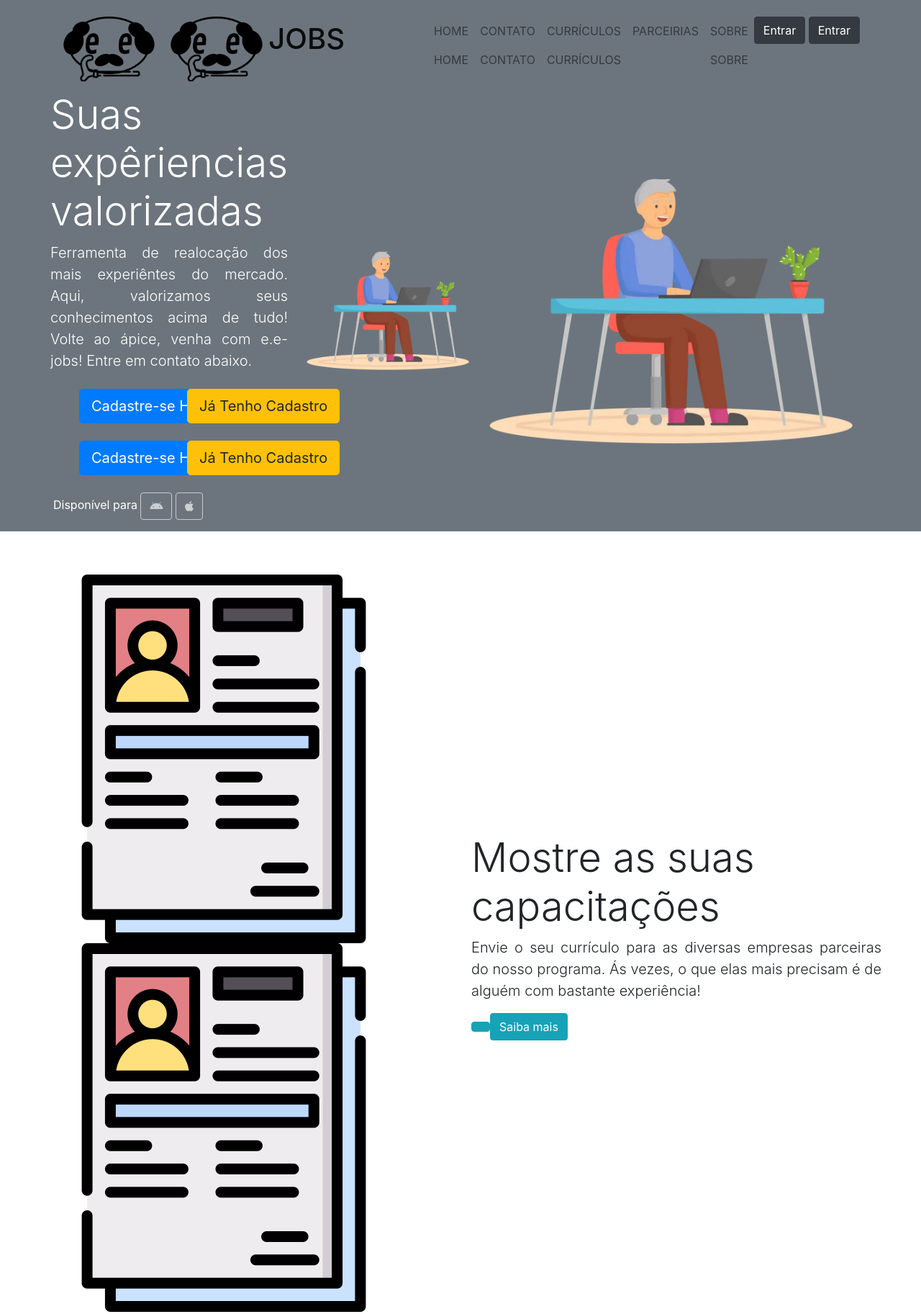
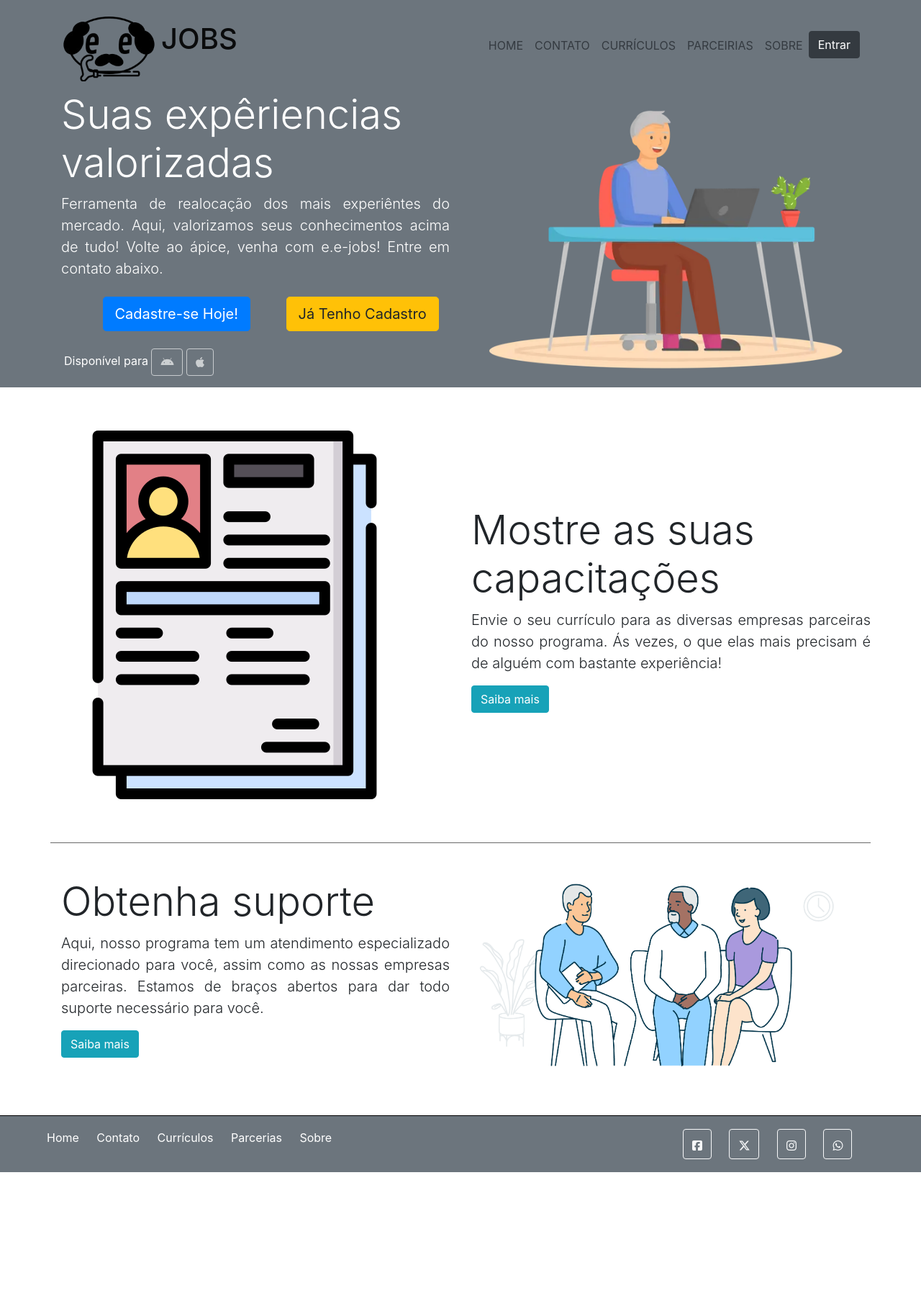
Before and after one commit to ProjetoPROZ-Grupo3/EE-Jobs, a website: page index.html in a window 1280 px wide. Shown: the top 1825 px of the page at 72% size. After the commit the page ends 1628 px from the top, so only its background shows below. Drawn offline with nearby package versions, Linux system fonts and the light colour scheme.

Commit message:
redoing stuff

```diff
--- a/index.html
+++ b/index.html
@@ -24,15 +24,8 @@
     <header> <!-- Header's Start / INICIO CABEÇALHO -->
 
         <!-- NAVIGATION BAR / BARRA DE NAVEGAÇÃO -->
-    <header> <!-- Header's Start / INICIO CABEÇALHO -->
-
-        <!-- NAVIGATION BAR / BARRA DE NAVEGAÇÃO -->
         <nav class="navbar navbar-expand-md navbar-light bg-secondary">
             <div class="container">
-
-                <!-- CLICKABLE LOGOTYPE / IMAGEM CLICÁVEL DA LOGO -->
-                <a href="index.html" class="navbar-brand">
-                    <img src="assets/logo_ee_oldcane.png" height="100">
 
                 <!-- CLICKABLE LOGOTYPE / IMAGEM CLICÁVEL DA LOGO -->
                 <a href="index.html" class="navbar-brand">
@@ -41,28 +34,22 @@
                 </a>
 
                 <!-- NAVBAR COLLAPSE BUTTON / BOTÃO DE MENU EXPANSIVO (ONLY WORKS ON SMALL DEVICES / SO FUNCIONA EM TELAS MENORES) -->
-                <!-- NAVBAR COLLAPSE BUTTON / BOTÃO DE MENU EXPANSIVO (ONLY WORKS ON SMALL DEVICES / SO FUNCIONA EM TELAS MENORES) -->
                 <button class="navbar-toggler" data-toggle="collapse" data-target="#navigation__bar">
                     <span class="navbar-toggler-icon" data-toggle="collapse" data-target="#navigation__bar"></span>
                 </button>
-
-                <!-- NAVIGATION BAR DIV / BARRA DE NAVEGAÇÃO MESMO, O BOTÃO EXPANSIVO REVELA-->
 
                 <!-- NAVIGATION BAR DIV / BARRA DE NAVEGAÇÃO MESMO, O BOTÃO EXPANSIVO REVELA-->
                 <div class="collapse navbar-collapse text-right" id="navigation__bar">
                     <ul class="navbar-nav ml-auto">
                         <li class="nav-item">
                             <a class="nav-link text-dark" href='index.html'>HOME</a>
-                            <a class="nav-link text-dark" href='index.html'>HOME</a>
                         </li>
 
                         <li class="nav-item">
                             <a class="nav-link text-dark" href='contact-us.html'>CONTATO</a>
-                            <a class="nav-link text-dark" href='contact-us.html'>CONTATO</a>
                         </li>
 
                         <li class="nav-item">
-                            <a class="nav-link text-dark" href="curriculums.html">CURRÍCULOS</a>
                             <a class="nav-link text-dark" href="curriculums.html">CURRÍCULOS</a>
                         </li>
 
@@ -72,39 +59,25 @@
 
                         <li class="nav-item">
                             <a class="nav-link text-dark" href="about-us.html">SOBRE</a>
-                            <a class="nav-link text-dark" href="about-us.html">SOBRE</a>
                         </li>
 
                         <li>
-                            <a class="btn btn-dark" href="login.html">Entrar</a>
                             <a class="btn btn-dark" href="login.html">Entrar</a>
                         </li>
                     </ul>
                 </div>
                 <!-- FINAL BARRA DE NAVEGAÇÃO EM TELA GRANDE -->
 
-                <!-- FINAL BARRA DE NAVEGAÇÃO EM TELA GRANDE -->
 
             </div>
         </nav>
         <!-- END OF NAVIGATION BAR / FIM DA BARRA DE NAVEGAÇÃO -->
 
     </header> <!-- Headers End / FIM DO CABEÇALHO -->
-        </nav>
-        <!-- END OF NAVIGATION BAR / FIM DA BARRA DE NAVEGAÇÃO -->
 
-    </header> <!-- Headers End / FIM DO CABEÇALHO -->
-
-    <!-- FIRST CONTENT SECTION / PRIMEIRA SEÇÃO DE CONTEUDOS -->
     <!-- FIRST CONTENT SECTION / PRIMEIRA SEÇÃO DE CONTEUDOS -->
     <section id="home">
         <div class="container">
-
-            <!-- FORM, TEXT AND IMAGE SECTION / SEÇÃO DO FORMULÁRIO, TEXTO E IMAGEM -->
-            <div class="row">
-
-                <!-- Uses 10 center columns on sm&md screens, on lg&xl it'll use 6 / ANOTAÇÃO DE REGRA DO BOOTSTRAP -->
-
             <!-- FORM, TEXT AND IMAGE SECTION / SEÇÃO DO FORMULÁRIO, TEXTO E IMAGEM -->
             <div class="row">
 
@@ -115,14 +88,7 @@
                     <div class="align-self-center">
 
                         <!-- TITLE / TITULO DO BANNER -->
-
-                    <!-- FORM AND TEXT / FORMULARIO E TEXTO -->
-                    <div class="align-self-center">
-
-                        <!-- TITLE / TITULO DO BANNER -->
                         <h2 class="display-4">Suas expêriencias valorizadas</h2>
-
-                        <!-- PARAGRAFO DO BANNER -->
 
                         <!-- PARAGRAFO DO BANNER -->
                         <p class="text-justify lead">
@@ -141,24 +107,10 @@
                                     <button class="btn btn-warning btn-lg" onclick="">Já Tenho Cadastro</button>
                                 </a>
                         </div>
-                        <!-- FORM / FORMULARIO -->
-                        <div class="row container mt-4 mb-4">
-                                <!-- BOTÃO ESTÁ SEM PROPRIEDADE ONCLICK, CRIAR DEPOIS "irTelaCadastro()" (OU TRANSFORMAR EM ANCORA, <a href="contato"> ) -->
-                                <a href="login.html" target="_blank" class="col-8 offset-2 col-sm-8 col-md-5 offset-md-1 offset-lg-0 offset-xl-1">
-                                    <button class="btn btn-primary btn-lg" onclick="">Cadastre-se Hoje!</button>
-                                </a>
 
-                                <a href="login.html" target="_blank" class="col-8 offset-2 col-sm-8 col-md-5 offset-md-1 ">
-                                    <button class="btn btn-warning btn-lg" onclick="">Já Tenho Cadastro</button>
-                                </a>
-                        </div>
-
-                        <!-- DISPONIBILIDADE DE ACESSO -->
                         <!-- DISPONIBILIDADE DE ACESSO -->
                         <p class="px-1">
                             Disponível para
-
-                            <!-- BOTÕES DESABILITADOS, POIS AFINAL, NÃO EXISTE APLICATIVO -->
 
                             <!-- BOTÕES DESABILITADOS, POIS AFINAL, NÃO EXISTE APLICATIVO -->
                             <a class="btn btn-outline-light disabled">
@@ -176,12 +128,6 @@
                 <!-- ELDERLY IMAGE / IMAGEM DE UM IDOSO -->
                 <div class="col-md-6 d-none d-lg-block align-self-center">
                     <img class="img-fluid" src="assets/obj_elderly_man.webp">
-                    </div> <!-- End Text and Form Section / FIM DA SEÇÃO DE TEXTO E FORMULARIO-->
-                </div>
-
-                <!-- ELDERLY IMAGE / IMAGEM DE UM IDOSO -->
-                <div class="col-md-6 d-none d-lg-block align-self-center">
-                    <img class="img-fluid" src="assets/obj_elderly_man.webp">
                 </div>
 
 
@@ -190,38 +136,25 @@
     </section>
 
     <!-- SECOND CONTENT SECTION / SEGUNDA SEÇÃO DE CONTEUDO -->
-    <!-- SECOND CONTENT SECTION / SEGUNDA SEÇÃO DE CONTEUDO -->
     <section class="container horizontal__rule__box">
-        <div class="row">
-
-            <!-- RESUME ICON / ICONE DE CURRICULO -->
         <div class="row">
 
             <!-- RESUME ICON / ICONE DE CURRICULO -->
             <div class="col-8 offset-2 col-sm-8 offset-sm-2 col-md-6 offset-md-0 align-self-center">
                 <img src="assets/obj_curriculum.png" alt="Imagem de um currículo" class="img-fluid">
-                <img src="assets/obj_curriculum.png" alt="Imagem de um currículo" class="img-fluid">
             </div>
 
-            <!-- TEXT AND BUTTON / TEXTO E BOTÃO -->
             <!-- TEXT AND BUTTON / TEXTO E BOTÃO -->
             <div class="col-10 offset-1 col-sm-10 offset-sm-1 col-md-6 offset-md-0 d-flex">
                 <div class="align-self-center mt-5 mb-5">
 
                     <!-- TÍTULO DO BANNER -->
-
-                    <!-- TÍTULO DO BANNER -->
                     <h2 class="display-4">Mostre as suas capacitações</h2>
-
-                        <!-- PARAGRAFO DO BANNER -->
 
                         <!-- PARAGRAFO DO BANNER -->
                         <p class="text-justify lead">
                             Envie o seu currículo para as diversas empresas parceiras do nosso programa. Ás vezes, o que elas mais precisam
                             é de alguém com bastante experiência!<br>
-
-                            <!-- ANCORA SEM DIREÇÃO DEFINIDA, IRÁ SER PARA ABA DE CONTATOS OU ABA DE DÚVIDAS(CRIAR)-->
-                            <a href="contact-us.html" class="btn btn-info mt-3">
 
                             <!-- ANCORA SEM DIREÇÃO DEFINIDA, IRÁ SER PARA ABA DE CONTATOS OU ABA DE DÚVIDAS(CRIAR)-->
                             <a href="contact-us.html" class="btn btn-info mt-3">
@@ -234,24 +167,18 @@
     </section>
 
     <!-- THIRD CONTENT SECTION / TERCEIRA SEÇÃO DE CONTEUDOS -->
-    <!-- THIRD CONTENT SECTION / TERCEIRA SEÇÃO DE CONTEUDOS -->
     <section class="container">
         <div class="row">
-
-            <!-- TEXT AND BUTTON / TEXTO E BOTÃO -->
 
             <!-- TEXT AND BUTTON / TEXTO E BOTÃO -->
             <div class="col-10 offset-1 col-sm-10 offset-sm-1 col-md-6 offset-md-0 d-flex">
                 <div class="align-self-center mt-5 mb-5">
 
                     <!-- TITULO BANNER -->
-
-                    <!-- TITULO BANNER -->
                     <h2 class="display-4">Obtenha suporte</h2>
 
                         <!-- PARAGRAFO BANNER -->
 
-                        <!-- PARAGRAFO BANNER -->
                         <p class="text-justify lead">
                             Aqui, nosso programa tem um atendimento especializado direcionado para você, assim como as nossas empresas parceiras.
                             Estamos de braços abertos para dar todo suporte necessário para você.<br>
@@ -263,7 +190,6 @@
             </div>
 
             <!-- SUPPORT IMAGE / IMAGEM DE SUPORTE -->
-            <!-- SUPPORT IMAGE / IMAGEM DE SUPORTE -->
             <div class="col-10 offset-1 col-sm-10 offset-sm-1 col-md-6 offset-md-0 py-3 align-self-center">
                 <img src="assets/obj_support_talk.png" class="img-fluid">
             </div>
@@ -271,13 +197,11 @@
     </section>
 
     <!-- RODAPÉ -->
-    <!-- RODAPÉ -->
     <footer class="mt-3 footer__bt">
         <div class="container-fluid footer__background">
             <div class="row">
                 <div class="col-md-8">
 
-                    <!-- SEÇÃO DOS LINKS -->
 
                     <!-- SEÇÃO DOS LINKS -->
                     <p class="">
@@ -286,15 +210,9 @@
                         <a href="curriculums.html">Currículos</a>
                         <a href="partners.html">Parcerias</a>
                         <a href="about-us.html">Sobre</a>
-                        <a href="index.html">Home</a>
-                        <a href="about-us.html">Contato</a>
-                        <a href="curriculums.html">Currículos</a>
-                        <a href="partners.html">Parcerias</a>
-                        <a href="about-us.html">Sobre</a>
                     </p>
                 </div>
 
-                <!-- ICONES DAS REDES SOCIAIS -->
                 <!-- ICONES DAS REDES SOCIAIS -->
                 <div class="col-md-4 py-2 footer__socials text-center">
                     <a href="" class="btn btn-outline-light">
```
Also changed, not shown: victorBittencourt_branch.txt (added).
